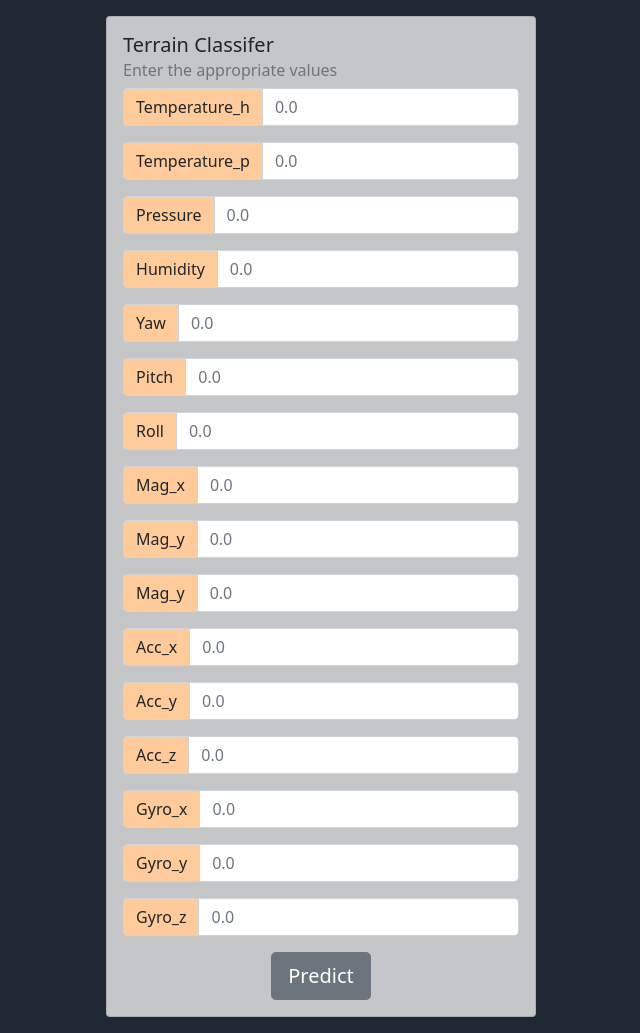
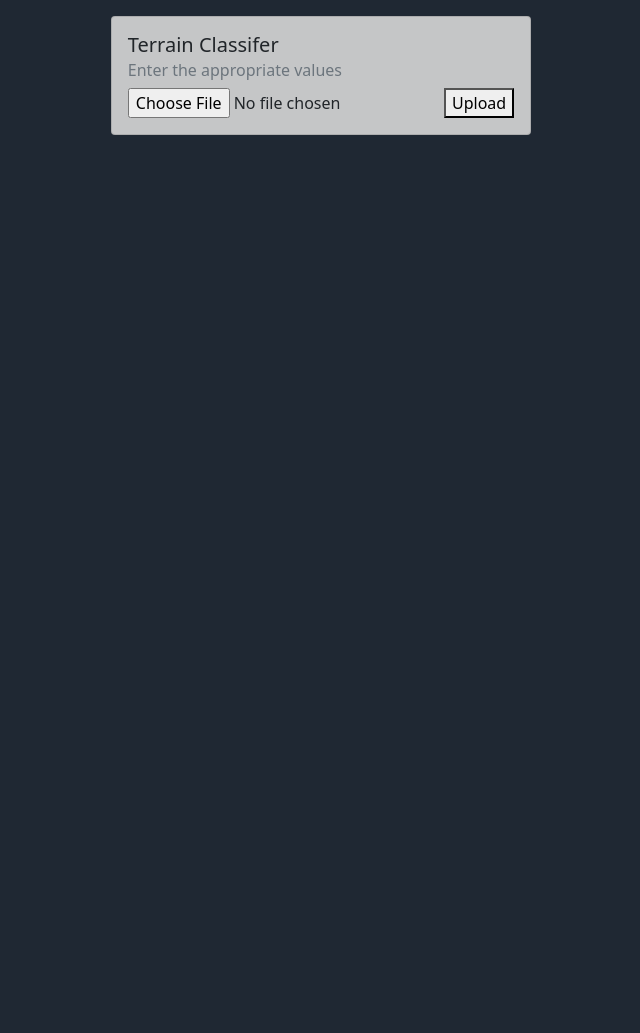
Before and after one commit to henro47/ITRI_671, a Django app: page / in a window 1280 px wide. Shown: the whole page, without its empty margins (319-959 px from the left). After the commit the page ends 135 px from the top, so only its background shows below. Run offline with Django 3.2, Linux system fonts and the light colour scheme.

Commit message:
File upload backend working

```diff
--- a/ITRI_671/views.py
+++ b/ITRI_671/views.py
@@ -52,30 +52,13 @@ def home(request):
     return render(request, 'home.html')
 
 def prediction(request):
-    model = load_model('ITRI_671\keras_model')
-    input_data = []
+    category = "CAT"
+    if(request.method == 'POST'):
+        uploaded_file = request.FILES['document']
+        model = load_model('ITRI_671\keras_model')
+        df = pd.read_csv(uploaded_file, delimiter=',', header=None)
+        pred = predict(model, df)
+        index = tf.argmax(pred, axis=1)
+        category = get_category(index)
 
-    input_data.append(float(request.GET.get('t_h',1)))
-    input_data.append(float(request.GET.get('t_p',1)))
-    input_data.append(float(request.GET.get('pr',1)))
-    input_data.append(float(request.GET.get('hu',1)))
-    input_data.append(float(request.GET.get('yw',1)))
-    input_data.append(float(request.GET.get('pi',1)))
-    input_data.append(float(request.GET.get('ro',1)))
-    input_data.append(float(request.GET.get('m_x',1)))
-    input_data.append(float(request.GET.get('m_y',1)))
-    input_data.append(float(request.GET.get('m_z',1)))
-    input_data.append(float(request.GET.get('acc_x',1)))
-    input_data.append(float(request.GET.get('acc_y',1)))
-    input_data.append(float(request.GET.get('acc_z',1)))
-    input_data.append(float(request.GET.get('gy_x',1)))
-    input_data.append(float(request.GET.get('gy_y',1)))
-    input_data.append(float(request.GET.get('gy_z',1)))
-
-    df = pd.DataFrame([input_data])
-    pred = predict(model, df)
-
-    index = tf.argmax(pred, axis=1)
-    category = get_category(index)
-
-    return render(request, "prediction.html", {'results':category})
+    return render(request, "prediction.html",{'results':category})
--- a/templates/home.html
+++ b/templates/home.html
@@ -31,114 +31,18 @@
         <div class="col"></div>
         <div class="col-md-auto">
           <div class="container-fluid">
-            <form action="{% url 'predict' %}">
-              {% csrf_token %}
               <div class="card";>
                   <div class="card-body">
                     <h5 class="card-title">Terrain Classifer</h5>
                     <h6 class="card-subtitle mb-2 text-muted">Enter the appropriate values</h6>
 
-                    <!--Temp_h input field-->
-                    <div class="input-group mb-3">
-                      <span class="input-group-text" id="basic-addon1">Temperature_h</span>
-                      <input type="text" required name="t_h" class="form-control" placeholder="0.0" aria-label="Username" aria-describedby="basic-addon1">
-                    </div>
-
-                    <!--Temp_p input field-->
-                    <div class="input-group mb-3">
-                      <span class="input-group-text" id="basic-addon1">Temperature_p</span>
-                      <input type="text" required name="t_p" class="form-control" placeholder="0.0" aria-label="Username" aria-describedby="basic-addon1">
-                    </div>
-
-                     <!--Pressure input field-->
-                     <div class="input-group mb-3">
-                      <span class="input-group-text" id="basic-addon1">Pressure</span>
-                      <input type="text" required name="pr" class="form-control" placeholder="0.0" aria-label="Username" aria-describedby="basic-addon1">
-                    </div>
-
-                     <!--Humidity input field-->
-                     <div class="input-group mb-3">
-                      <span class="input-group-text" id="basic-addon1">Humidity</span>
-                      <input type="text" required name="hu" class="form-control" placeholder="0.0" aria-label="Username" aria-describedby="basic-addon1">
-                    </div>
-
-                    <!--Yaw input field-->
-                    <div class="input-group mb-3">
-                      <span class="input-group-text" id="basic-addon1">Yaw</span>
-                      <input type="text" required name="yw" class="form-control" placeholder="0.0" aria-label="Username" aria-describedby="basic-addon1">
-                    </div>
-
-                    <!--Pitch input field-->
-                    <div class="input-group mb-3">
-                      <span class="input-group-text" id="basic-addon1">Pitch</span>
-                      <input type="text" required name="pi" class="form-control" placeholder="0.0" aria-label="Username" aria-describedby="basic-addon1">
-                    </div>
-
-                     <!--Roll input field-->
-                     <div class="input-group mb-3">
-                      <span class="input-group-text" id="basic-addon1">Roll</span>
-                      <input type="text" required name="ro" class="form-control" placeholder="0.0" aria-label="Username" aria-describedby="basic-addon1">
-                    </div>
-
-                    <!--Mag_x input field-->
-                    <div class="input-group mb-3">
-                      <span class="input-group-text" id="basic-addon1">Mag_x</span>
-                      <input type="text" required name="m_x" class="form-control" placeholder="0.0" aria-label="Username" aria-describedby="basic-addon1">
-                    </div>
-
-                    <!--Mag_y input field-->
-                    <div class="input-group mb-3">
-                      <span class="input-group-text" id="basic-addon1">Mag_y</span>
-                      <input type="text" required name="m_y" class="form-control" placeholder="0.0" aria-label="Username" aria-describedby="basic-addon1">
-                    </div>
-
-                    <!--Mag_z input field-->
-                    <div class="input-group mb-3">
-                      <span class="input-group-text" id="basic-addon1">Mag_y</span>
-                      <input type="text" required name="m_z" class="form-control" placeholder="0.0" aria-label="Username" aria-describedby="basic-addon1">
-                    </div>
-
-                    <!--Acc_x input field-->
-                    <div class="input-group mb-3">
-                      <span class="input-group-text" id="basic-addon1">Acc_x</span>
-                      <input type="text" required name="acc_x" class="form-control" placeholder="0.0" aria-label="Username" aria-describedby="basic-addon1">
-                    </div>
-
-                    <!--Acc_y input field-->
-                    <div class="input-group mb-3">
-                      <span class="input-group-text" id="basic-addon1">Acc_y</span>
-                      <input type="text" required name="acc_y" class="form-control" placeholder="0.0" aria-label="Username" aria-describedby="basic-addon1">
-                    </div>
-
-                    <!--Acc_z input field-->
-                    <div class="input-group mb-3">
-                      <span class="input-group-text" id="basic-addon1">Acc_z</span>
-                      <input type="text" required name="acc_z" class="form-control" placeholder="0.0" aria-label="Username" aria-describedby="basic-addon1">
-                    </div>
-
-                    <!--Gyro_x input field-->
-                    <div class="input-group mb-3">
-                      <span class="input-group-text" id="basic-addon1">Gyro_x</span>
-                      <input type="text" required name="gy_x" class="form-control" placeholder="0.0" aria-label="Username" aria-describedby="basic-addon1">
-                    </div>
-
-                    <!--Gyro_y input field-->
-                    <div class="input-group mb-3">
-                      <span class="input-group-text" id="basic-addon1">Gyro_y</span>
-                      <input type="text" required name="gy_y" class="form-control" placeholder="0.0" aria-label="Username" aria-describedby="basic-addon1">
-                    </div>
-
-                    <!--Gyro_z input field-->
-                    <div class="input-group mb-3">
-                      <span class="input-group-text" id="basic-addon1">Gyro_z</span>
-                      <input type="text" required name="gy_z" class="form-control" placeholder="0.0" aria-label="Username" aria-describedby="basic-addon1">
-                    </div>
-                    <div class="text-center">
-                      <input class="btn btn-secondary btn-lg" type="submit" name="" value="Predict">
-                    </div>
+                    <form action="{% url 'predict' %}" method="post" enctype="multipart/form-data">
+                      {% csrf_token %}
+                      <input type="file" name="document">
+                      <button type="submit" value="Predict">Upload</button>
+                    </form>
                   </div>
                 </div>
-            </form>
           </div>
         </div>
         <div class="col"></div>
```
Also changed, not shown: ITRI_671/urls.py (line endings or trailing spaces).
